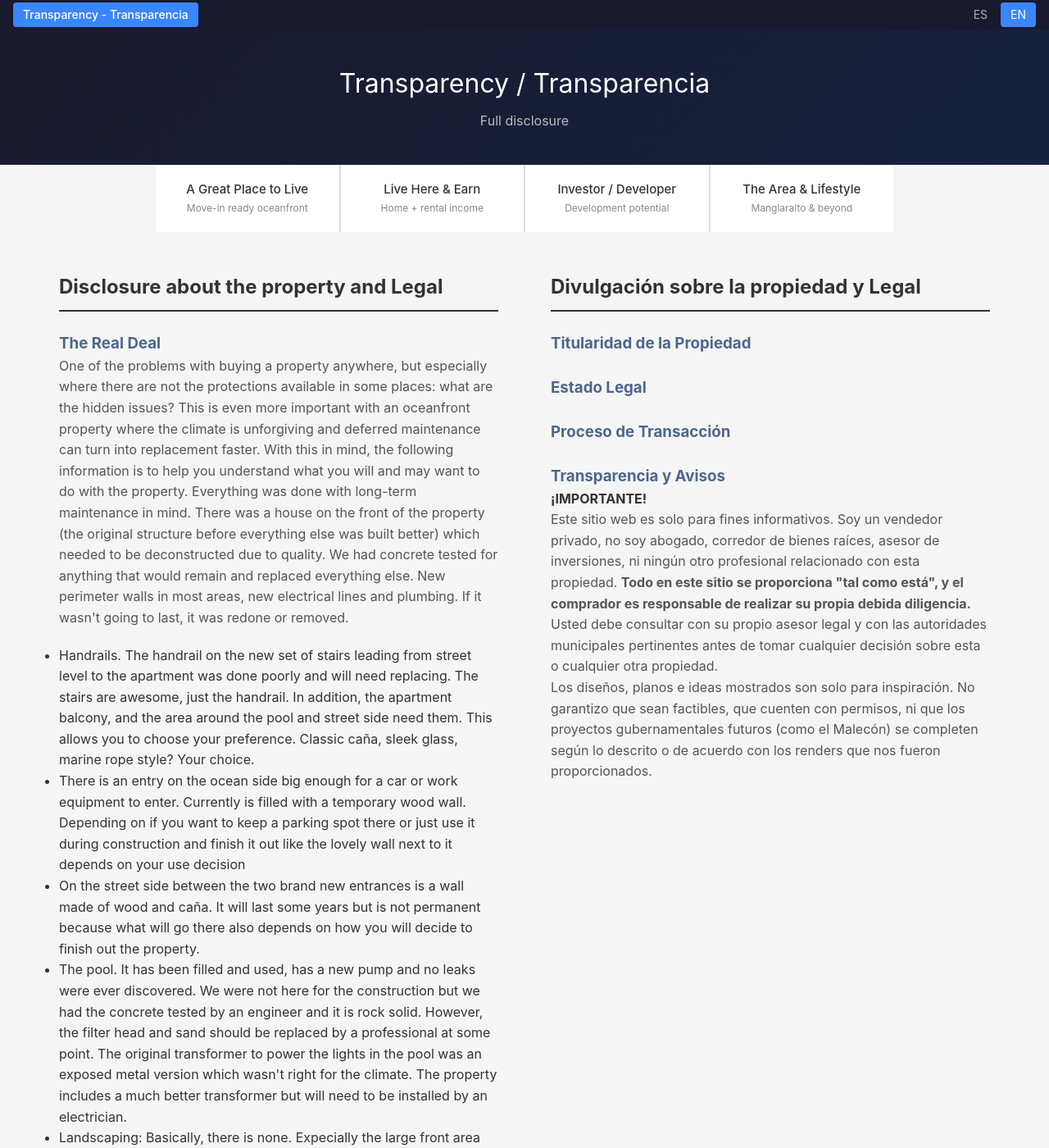
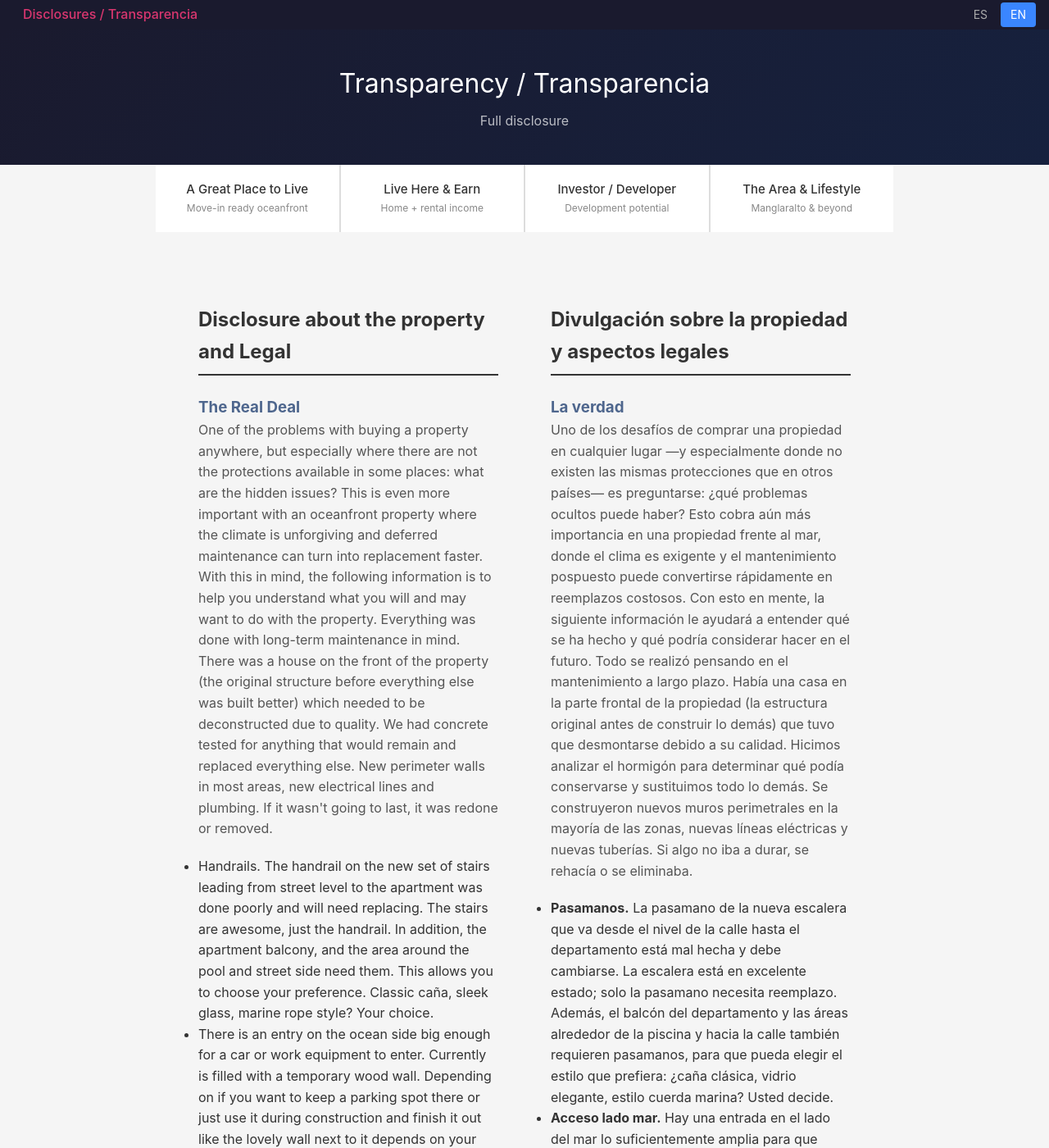
Before and after one commit to almamala/spondylus-tech, a Jekyll site: the page built from transparency-transparencia.html, in a window 1280 px wide and 1400 px high. Shown: the whole window at 82% size. Built offline with Jekyll 4.4.1, drawn with Linux system fonts in a browser that asks for light colours; some of the changed text lies outside the part shown.

Commit message:
lang-bar styling wip, add transparency page, lifestyle and css minor edits

```diff
--- a/_includes/lang-bar.html
+++ b/_includes/lang-bar.html
@@ -1,7 +1,7 @@
 <div class="lang-bar">
   <a href="{{ site.baseurl }}/transparency-transparencia.html"
      class="transparency-link{% if page.page_id == 'transparency-transparencia' %} active{% endif %}"
-     title="Transparency / Transparencia">Transparency - Transparencia</a>
+     title="Transparency / Transparencia">Disclosures / Transparencia</a>
   <div class="lang-switcher">
     {% assign es_path = page.page_id | append: '.html' %}
     {% if page.page_id == 'index' %}{% assign es_path = '' %}{% endif %}
--- a/assets/css/styles.css
+++ b/assets/css/styles.css
@@ -62,18 +62,18 @@
 }
 
 .lang-bar .transparency-link {
-  color: #aaa;
+  color: #d9366f;
   text-decoration: none;
   padding: 4px 12px;
-  font-size: 14px;
+  font-size: 16px;
   border-radius: 4px;
   font-weight: 500;
 }
 
-.lang-bar .transparency-link.active {
+/* .lang-bar .transparency-link.active {
   color: #fff;
   background: #3a86ff;
-}
+} */
 
 .lang-bar .transparency-link:hover:not(.active) {
   color: #fff;
--- a/es/lifestyle.html
+++ b/es/lifestyle.html
@@ -4,11 +4,10 @@
 description: Manglaralto y el corredor costero
 page_id: lifestyle
 lang: es
-body_class: page-lifestyle
 ---
 
 <!-- Content -->
-<main>
+<main class="content">
 <section class="intro">
   <p>
     La vida en Manglaralto y el corredor circundante ofrece un
--- a/lifestyle.html
+++ b/lifestyle.html
@@ -4,11 +4,10 @@
 description: Manglaralto and the coastal corridor
 page_id: lifestyle
 lang: en
-body_class: page-lifestyle
 ---
 
 <!-- Content -->
-<main>
+<main class="content">
 <section class="intro">
   <p>
     Life in Manglaralto and the surrounding corridor offers a
--- a/transparency-transparencia.html
+++ b/transparency-transparencia.html
@@ -4,18 +4,16 @@
 description: Full disclosure
 page_id: transparency-transparencia
 lang: en
-body_class: page-transparency
 ---
 
 <!-- Content -->
-<main>
+<main class="content">
 
   <!-- Mobile Jump Links -->
   <nav class="mobile-jump-nav">
-    <a href="#english-section">Jump to English</a>
-    <a href="#spanish-section">Jump to Español</a>
+    <!-- <a href="#english-section">Jump to English</a> -->
+    <a href="#spanish-section">Para Español</a>
   </nav>
-
     <div class="bilingual-container">
       <!-- English Column -->
       <div class="bilingual-column" id="english-section">
@@ -30,8 +28,10 @@
             <li>Handrails. The handrail on the new set of stairs leading from street level to the apartment was done poorly and will need replacing. The stairs are awesome, just the handrail. In addition, the apartment balcony, and the area around the pool and street side need them. This allows you to choose your preference. Classic caña, sleek glass, marine rope style? Your choice.</li>
             <li>There is an entry on the ocean side big enough for a car or work equipment to enter. Currently is filled with a temporary wood wall. Depending on if you want to keep a parking spot there or just use it during construction and finish it out like the lovely wall next to it depends on your use decision</li>
             <li>On the street side between the two brand new entrances is a wall made of wood and caña. It will last some years but is not permanent because what will go there also depends on how you will decide to finish out the property.</li>
-          <li>The pool. It has been filled and used, has a new pump and no leaks were ever discovered. We were not here for the construction but we had the concrete tested by an engineer and it is rock solid. However, the filter head and sand should be replaced by a professional at some point. The original transformer to power the lights in the pool was an exposed metal version which wasn't right for the climate. The property includes a much better transformer but will need to be installed by an electrician.</li>
+            <li>The Pool. It has been filled and used, has a new pump and no leaks were ever discovered. We were not here for the original construction but we had the concrete tested by an engineer and told it is rock solid. However, the filter head and sand should be replaced by a professional at some point. The original transformer to power the lights in the pool was an exposed metal version which wasn't right for the climate. The property sale includes a much better transformer but will need to be installed by an electrician.</li>
             <li>Landscaping: Basically, there is none. Expecially the large front area between the poolside lounging area and the front wall. The idea for the front wall is to plant some climbing vine type plants that add privacy and create a lovely contrast of green to the red "O" shaped blocks but let your imagination be your guide!</li>
+            <li>The original set of stairs from the street level up to the apartment/pool/pergola level still exists. What to do with those depends entirely on your future use decision of the property. For the plan of putting an apartment below the pergola for example, removing the stairs and filling in the opening creates space for more use below.</li>
+            <li>This list is meant to be informative, not comprehensive of every issue that may arise in your inspection or experience. See the Disclosures below!</li>
             </ul>
         </section>
 
@@ -48,9 +48,6 @@
             </tr>
             </table>
             </section>
-      <p>
-        <!-- Add your content here -->
-      </p>
 
         <h3>Disclosures</h3>
         <h4>! IMPORTANT !</h4>
@@ -60,27 +57,50 @@
         </p>
         <p>You should consult your own legal counsel and the appropriate municipal authorities before making any decisions regarding this or any other property.</p>
         <p>The designs, plans, and ideas shown are for inspiration only. I make no guarantee that they are feasible, permitted, or that future government projects (such as the Malecón) will be completed as described or according to the renderings we were provided.</p>
-
       </div>
 
 <!-- Spanish Column -->
 <div class="bilingual-column" id="spanish-section">
-      <h2>Divulgación sobre la propiedad y Legal</h2>
-
-      <h3>Titularidad de la Propiedad</h3>
+  <h2>Divulgación sobre la propiedad y aspectos legales</h2>
+  <h3>La verdad</h3>
   <p>
-        <!-- Agregue su contenido aquí -->
+    Uno de los desafíos de comprar una propiedad en cualquier lugar —y especialmente donde no existen las mismas protecciones que en otros países— es preguntarse: ¿qué problemas ocultos puede haber? Esto cobra aún más importancia en una propiedad frente al mar, donde el clima es exigente y el mantenimiento pospuesto puede convertirse rápidamente en reemplazos costosos. Con esto en mente, la siguiente información le ayudará a entender qué se ha hecho y qué podría considerar hacer en el futuro. Todo se realizó pensando en el mantenimiento a largo plazo. Había una casa en la parte frontal de la propiedad (la estructura original antes de construir lo demás) que tuvo que desmontarse debido a su calidad. Hicimos analizar el hormigón para determinar qué podía conservarse y sustituimos todo lo demás. Se construyeron nuevos muros perimetrales en la mayoría de las zonas, nuevas líneas eléctricas y nuevas tuberías. Si algo no iba a durar, se rehacía o se eliminaba.
   </p>
 
-      <h3>Estado Legal</h3>
-      <p>
-        <!-- Agregue su contenido aquí -->
-      </p>
+  <section class="content-block text">
+    <ul>
+      <li><strong>Pasamanos.</strong> La pasamano de la nueva escalera que va desde el nivel de la calle hasta el departamento está mal hecha y debe cambiarse. La escalera está en excelente estado; solo la pasamano necesita reemplazo. Además, el balcón del departamento y las áreas alrededor de la piscina y hacia la calle también requieren pasamanos, para que pueda elegir el estilo que prefiera: ¿caña clásica, vidrio elegante, estilo cuerda marina? Usted decide.</li>
 
-      <h3>Proceso de Transacción</h3>
-      <p>
-        <!-- Agregue su contenido aquí -->
-      </p>
+      <li><strong>Acceso lado mar.</strong> Hay una entrada en el lado del mar lo suficientemente amplia para que pase un vehículo o equipo de trabajo. Actualmente está cerrada con una pared de madera temporal. Dependiendo de si desea mantener un estacionamiento allí o usarla solo durante obras y luego terminarla como la pared contigua, la decisión queda a su criterio.</li>
+
+      <li><strong>Pared lado calle.</strong> Entre las dos entradas nuevas hay una pared hecha de madera y caña. Durará algunos años, pero no es permanente, ya que lo que se construya allí dependerá de cómo decida finalizar la propiedad.</li>
+
+      <li><strong>Piscina.</strong> Ha sido llenada y utilizada, cuenta con bomba nueva y nunca se han detectado fugas. No estuvimos presentes durante la construcción original, pero un ingeniero analizó el hormigón y confirmó que es muy sólido. Sin embargo, el cabezal del filtro y la arena deberán ser reemplazados por un profesional en algún momento. El transformador original de las luces de la piscina era metálico y estaba expuesto, lo cual no era adecuado para el clima. La venta incluye un transformador mucho mejor, que deberá ser instalado por un electricista.</li>
+
+      <li><strong>Jardinería.</strong> Actualmente es mínima, especialmente en la gran zona frontal entre el área de descanso junto a la piscina y el muro delantero. La idea para el muro frontal es plantar enredaderas que aporten privacidad y creen un bonito contraste verde con los bloques rojos en forma de «O», aunque puede dejar volar su imaginación.</li>
+
+      <li><strong>Escalera original.</strong> La escalera original que conecta el nivel de la calle con el nivel del apartamento/piscina/pérgola aún existe. Qué hacer con ella dependerá totalmente del uso futuro que planee para la propiedad. Por ejemplo, si piensa construir un apartamento bajo la pérgola, retirarla y rellenar el espacio crearía más superficie útil debajo.</li>
+
+      <li><strong>Nota.</strong> Esta lista es informativa y no incluye todos los aspectos que podrían surgir durante su inspección o experiencia. Consulte también la sección «Divulgaciones» más abajo.</li>
+    </ul>
+  </section>
+
+  <h3>Situación legal</h3>
+  <section class="specs-section">
+    <table class="specs-table">
+      <tr>
+        <th>Tipo de propiedad</th>
+        <td>Escritura pública</td>
+      </tr>
+      <tr>
+        <th>Impuestos sobre la propiedad</th>
+        <td>Pagados al día / sin deudas</td>
+      </tr>
+    </table>
+  </section>
+</div>
+
+
 
         <h3>Transparencia y Avisos</h3>
         <h4>¡IMPORTANTE!</h4>
@@ -90,7 +110,6 @@
         </p>
         <p>Usted debe consultar con su propio asesor legal y con las autoridades municipales pertinentes antes de tomar cualquier decisión sobre esta o cualquier otra propiedad.</p>
         <p>Los diseños, planos e ideas mostrados son solo para inspiración. No garantizo que sean factibles, que cuenten con permisos, ni que los proyectos gubernamentales futuros (como el Malecón) se completen según lo descrito o de acuerdo con los renders que nos fueron proporcionados.</p>
-
       </div>
   </div>
 </main>
```
Lines whose indentation alone changed are shown as unchanged.
